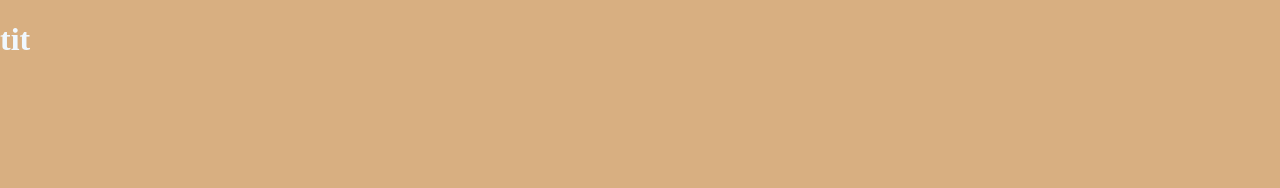
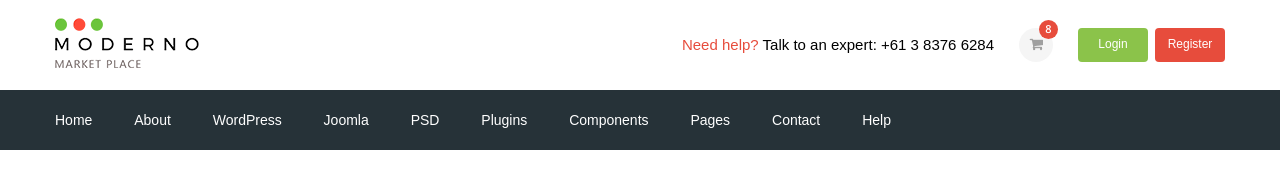
Before and after one commit to korgat/market, a website: page app/index.html in a window 1280 px wide. Drawn offline with nearby package versions, Linux system fonts and the light colour scheme; files that its build step writes are made by us from their sources.

Commit message:
added header

```diff
--- a/app/index.html
+++ b/app/index.html
@@ -5,16 +5,98 @@
 	<meta charset="UTF-8">
 	<meta name="viewport" content="width=device-width, initial-scale=1.0">
 	<meta http-equiv="X-UA-Compatible" content="ie=edge">
+	<link rel="preconnect" href="https://fonts.googleapis.com">
+	<link rel="preconnect" href="https://fonts.gstatic.com" crossorigin>
+	<link href="https://fonts.googleapis.com/css2?family=Open+Sans:wght@600&display=swap" rel="stylesheet">
+	<link rel="preconnect" href="https://fonts.googleapis.com">
+	<link rel="preconnect" href="https://fonts.gstatic.com" crossorigin>
+	<link href="https://fonts.googleapis.com/css2?family=Roboto:wght@500;700&display=swap" rel="stylesheet">
 	<link rel="stylesheet" href="./css/libs.min.css">
 	<link rel="stylesheet" href="./css/style.min.css">
 	<title>Заголовок</title>
 </head>
 
 <body>
-	<h1>tit</h1>
-	<p>
+	<header class="header">
+		<div class="container">
+			<div class="header__top">
+				<div class="header__logo">
+					<a href="#"><img src="./images/logo.png" alt=""></a>
+				</div>
+				<div class="header__text">
+					<a href="#"><span>Need help?</span></a>
+					Talk to an expert:
+					<a href="tel:61383766284">+61 3 8376 6284</a>
+				</div>
+				<div class="header__panel">
+					<a href="#" class="header__cart">
+						<span>8</span>
+						<img src="./images/header/cart.png" alt="">
+					</a>
+					<a href="#" class="header__btn login-btn">Login</a>
+					<a href="#" class="header__btn register-btn">Register</a>
+				</div>
+			</div>
+		</div>
+		<div class="header__bottom">
+			<div class="container">
+				<ul class="header__menu">
+					<li>
+						<a href="#">
+							Home
+						</a>
+					</li>
+					<li>
+						<a href="#">
+							About
+						</a>
+					</li>
+					<li>
+						<a href="#">
+							WordPress
+						</a>
+					</li>
+					<li>
+						<a href="#">
+							Joomla
+						</a>
+					</li>
+					<li>
+						<a href="#">
+							PSD
+						</a>
+					</li>
+					<li>
+						<a href="#">
+							Plugins
+						</a>
+					</li>
+					<li>
+						<a href="#">
+							Components
+						</a>
+					</li>
+					<li>
+						<a href="#">
+							Pages
+						</a>
+					</li>
+					<li>
+						<a href="#">
+							Contact
+						</a>
+					</li>
+					<li>
+						<a href="#">
+							Help
+						</a>
+					</li>
+				</ul>
+			</div>
+		</div>
 
-	</p>
+	</header>
+
 
 	<script src="https://ajax.googleapis.com/ajax/libs/jquery/3.6.0/jquery.min.js"></script>
 	<script src="./js/libs.min.js"></script>
--- /dev/null
+++ b/app/scss/_fonts.scss
@@ -0,0 +1,7 @@
+@font-face {
+	font-family: "Roboto-Regular", sans-serif;
+	src: url(../fonts/Roboto-Regular.woff2) format(woff2);
+	src: url(../fonts/Roboto-Regular.woff) format(woff);
+	font-weight: 400;
+	font-display: swap;
+}
--- /dev/null
+++ b/app/scss/_global.scss
@@ -0,0 +1,31 @@
+html {
+	box-sizing: border-box;
+}
+*,
+*::after,
+*::before {
+	box-sizing: inherit;
+}
+a {
+	padding: 0;
+	margin: 0;
+	display: inline-block;
+	text-decoration: none;
+	color: inherit;
+}
+
+ul,
+li {
+	padding: 0;
+	margin: 0;
+	list-style: none;
+}
+body {
+	font-family: "Roboto-Regular", sans-serif;
+	font-size: 15px;
+}
+.container {
+	width: 1200px;
+	margin: 0 auto;
+	padding: 0 15px;
+}
--- /dev/null
+++ b/app/scss/_vars.scss
@@ -0,0 +1,4 @@
+$main-dark: #263238;
+$main-bright: #546e7a;
+$green: #8bc34a;
+$red: #e74c3c;
--- a/app/scss/style.scss
+++ b/app/scss/style.scss
@@ -1,8 +1,83 @@
-body {
-	background-color: rgb(216, 175, 129);
-	color: aliceblue;
+@import "global";
+@import "vars";
+@import "fonts";
+
+.header__top {
+	display: flex;
+	justify-content: space-between;
+	align-items: center;
+	height: 90px;
 }
-.box {
-	background-color: #9d9d9d;
+
+.header__text {
+	margin-left: auto;
+	margin-right: 25px;
+	span {
+		color: $red;
+	}
+}
+.header__panel {
 	display: flex;
+	align-items: center;
 }
+.header__cart {
+	position: relative;
+	text-align: center;
+	width: 34px;
+	height: 34px;
+	border-radius: 50%;
+	background-color: #f5f5f5;
+	margin-right: 25px;
+	img {
+		margin: 10px 0;
+	}
+	span {
+		font-family: "Open Sans", sans-serif;
+		font-size: 11px;
+		font-weight: 600;
+		position: absolute;
+		padding: 3px 0;
+		height: 19px;
+		width: 19px;
+		background-color: $red;
+		border-radius: 50%;
+		right: -5px;
+		top: -8px;
+		color: #fff;
+	}
+}
+.header__btn {
+	width: 70px;
+	padding: 10px 5px;
+	text-align: center;
+	border-radius: 4px;
+	color: #fff;
+	font-size: 12px;
+	& + .header__btn {
+		margin-left: 7px;
+	}
+}
+
+.login-btn {
+	background-color: $green;
+}
+.register-btn {
+	background-color: $red;
+}
+.header__bottom {
+	display: flex;
+	align-items: center;
+	height: 60px;
+	background-color: $main-dark;
+}
+.header__menu {
+	color: #fff;
+	font-size: 14px;
+	font-weight: 500;
+	li {
+		display: inline-block;
+	}
+	li + li {
+		margin-left: 38px;
+	}
+}
--- a/gulpfile.js
+++ b/gulpfile.js
@@ -31,7 +31,7 @@ gulp.task("scripts", function () {
 
 
 gulp.task("sass", function () {
-	return gulp.src("./app/scss/style.scss")
+	return gulp.src("./app/scss/**/*.scss")
 		.pipe(sass({ outputStyle: 'compressed' }))
 		.pipe(rename({ suffix: ".min" }))
 		.pipe(autoprefixer({
@@ -54,7 +54,7 @@ gulp.task("js", function () {
 
 gulp.task("watch", function () {
 	gulp.watch("./app/*.html", gulp.parallel("html"))
-	gulp.watch("./app/scss/style.scss", gulp.parallel("sass"))
+	gulp.watch("./app/scss/**/*.scss", gulp.parallel("sass"))
 	gulp.watch("./app/js/*.js", gulp.parallel("js"))
 })
 
```
Also changed, not shown: app/fonts/Roboto-Regular.woff (added), app/fonts/Roboto-Regular.woff2 (added), app/images/header/cart.png (added), app/images/header/icons/cart.svg (added), app/images/logo.png (added), app/js/libs.min.js.
